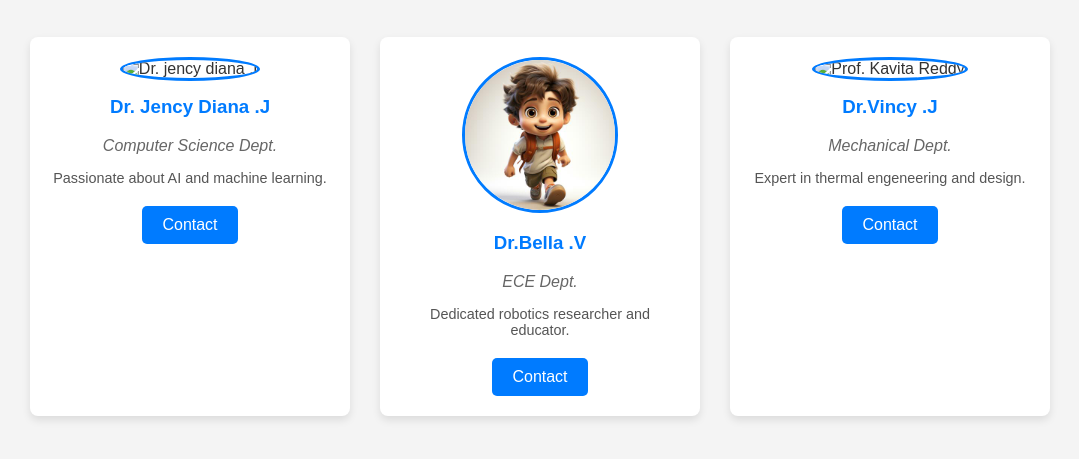
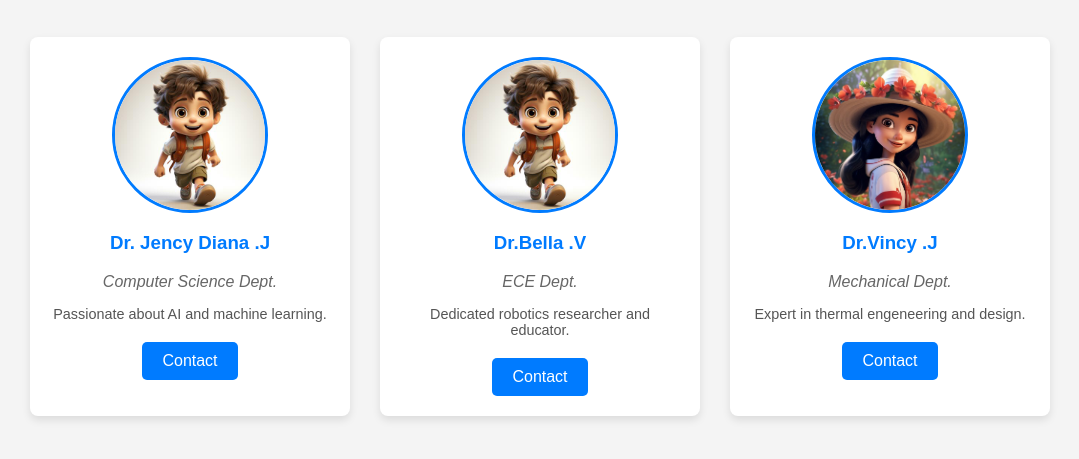
Before and after one commit to jency-07/jency, a plain HTML site: page index.html in a window 1280 px wide. Shown: the part 81-540 px from the top of the page, without its empty margins (100-1179 px from the left). Drawn offline with Linux system fonts and the light colour scheme.

Commit message:
Update index.html

```diff
--- a/index.html
+++ b/index.html
@@ -15,7 +15,7 @@
     <main>
         <section class="faculty-cards">
             <div class="faculty-card">
-                <img src="img 1.jpg" alt="Dr. jency diana .j">
+                <img src="img1.jpg" alt="Dr. jency diana .j">
                 <h3>Dr. Jency Diana .J</h3>
                 <p class="department">Computer Science Dept.</p>
                 <p class="description">Passionate about AI and machine learning.</p>
@@ -31,7 +31,7 @@
             </div>
 
             <div class="faculty-card">
-                <img src="img2.jpg" alt="Prof. Kavita Reddy">
+                <img src="img3.jpg" alt="Prof. Kavita Reddy">
                 <h3>Dr.Vincy .J</h3>
                 <p class="department">Mechanical Dept.</p>
                 <p class="description">Expert in thermal engeneering and design.</p>
```
